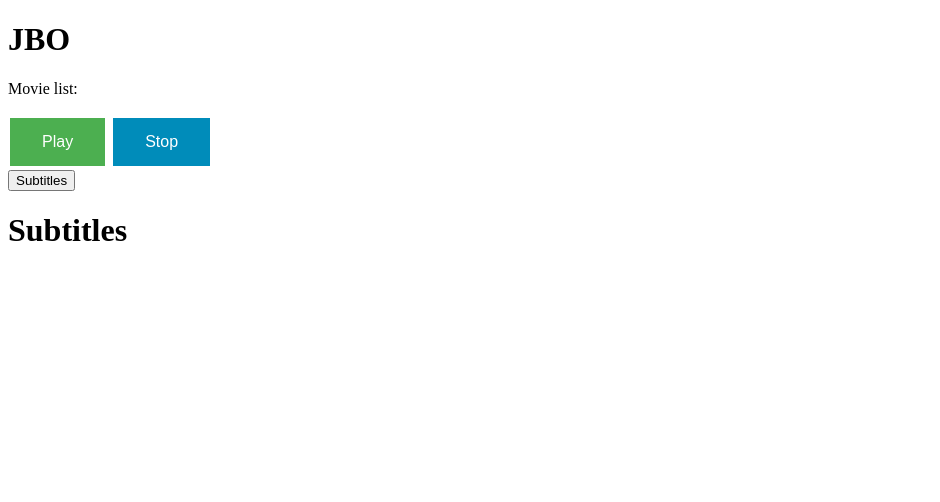
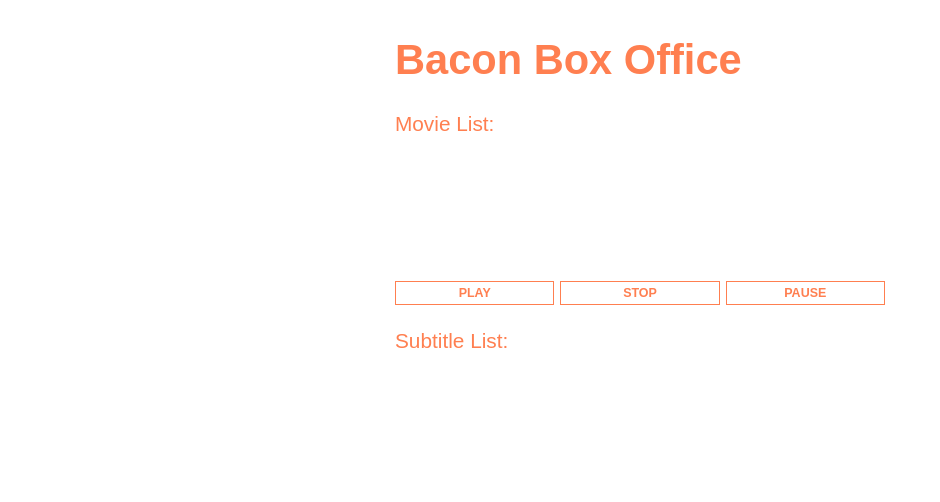
Before and after one commit to j-o-eriksson/jboxo, a Flask app: page / in a window 1280 px wide. Shown: the top 502 px of the page, without its empty margins (0-940 px from the left). Run offline with Flask 3, Linux system fonts and the light colour scheme.

Commit message:
improved cosmetics

```diff
--- a/client/tsconfig.json
+++ b/client/tsconfig.json
@@ -3,7 +3,8 @@
     "lib": [
       "ESNext",
       "dom"
-    ]
+    ],
+    "outDir": "../jboxo/static/js",
   },
   "files": [
     "app.ts"
--- a/jboxo/__init__.py
+++ b/jboxo/__init__.py
@@ -78,6 +78,7 @@ def create_app():
     dummy = Dummy()
 
     app = Flask(__name__)
+    print(app.config)
 
     @app.post("/control/<cmd>")
     def execute_command(cmd):
@@ -94,7 +95,8 @@ def create_app():
                 "data": [
                     {"name": p.stem, "path": str(p)} for p in dummy.root.rglob("*.mp4")
                 ]
-            }
+            },
+            indent=2,
         )
 
     @app.get("/subtitles")
@@ -104,7 +106,8 @@ def create_app():
                 "data": [
                     {"name": p.stem, "path": str(p)} for p in dummy.root.rglob("*.srt")
                 ]
-            }
+            },
+            indent=2,
         )
 
     @app.post("/info")  # TODO: ideally, this should be GET info/<path>
--- /dev/null
+++ b/jboxo/static/css/style.css
@@ -0,0 +1,120 @@
+/* static/css/style.css */
+
+:root {
+    --bg-color: white;
+    --main-color: coral;
+    --secondary-color: lavenderblush;
+}
+
+* {
+    box-sizing: border-box;
+}
+
+body {
+    color: var(--main-color);
+    font-size: 1.3em;
+    font-family: sans-serif;
+    display: grid;
+    justify-content: center;
+}
+
+h2 {
+    margin: 0;
+    padding-bottom: 0.3em;
+}
+
+hr {
+    border: 1px solid var(--main-color);
+    border-bottom: none;
+}
+
+label {
+    display: block;
+}
+
+label span {
+    min-width: 9ch;
+    display: inline-block;
+}
+
+input {
+    border: 1px solid var(--main-color);
+    color: inherit;
+    padding: 0.3em;
+}
+
+.hidden {
+    display: none;
+}
+
+.editing {
+    background-color: var(--secondary-color) !important;
+}
+
+button,
+.button {
+    background-color: var(--main-color);
+    border: 1px solid var(--main-color);
+    color: var(--bg-color);
+    cursor: pointer;
+    font-size: 0.6em;
+    font-weight: bold;
+    margin: 0.3em 0;
+    padding: 0.3em 1.3em;
+    text-transform: uppercase;
+    min-width: 23ch;
+}
+
+button:hover {
+    background-color: var(--bg-color);
+    color: var(--main-color);
+}
+
+.button {
+    background-color: transparent;
+    color: var(--main-color);
+    cursor: pointer;
+}
+
+.button:hover {
+    background-color: var(--main-color);
+    color: var(--bg-color);
+}
+
+/* Experimental stuff... */
+nav ul {
+    height:100px; width:100%;
+    overflow:hidden; overflow-y:scroll;
+}
+
+li {
+  /* float: left; */
+  list-style: none;
+  background-color: var(--main-color);
+  width: 100%;
+  /* margin-right: 30px; */
+  /* text-align: center; */
+  /* line-height: 60px; */
+}
+
+li a {
+  /* text-decoration: none; */
+  /* color: #FFFFFF; */
+  display: block;
+  list-style: none;
+    /* background-color: var(--main-color); */
+    border: 1px solid var(--main-color);
+    color: var(--bg-color);
+    cursor: pointer;
+    font-size: 0.6em;
+    font-weight: bold;
+    margin: 0.3em 0;
+    padding: 0.3em 1.3em;
+    text-transform: uppercase;
+    min-width: 23ch;
+}
+
+li a:hover {
+    background-color: var(--bg-color);
+    color: var(--main-color);
+}
--- /dev/null
+++ b/jboxo/static/js/index.js
@@ -0,0 +1,15 @@
+// static/js/index.js
+
+import { DebugForm } from "./debug.js";
+
+function main() {
+    console.log(document.querySelector(".debug-card"));
+    if (document.querySelector(".debug-card")) {
+        const debug = new DebugForm();
+        debug.showResponse("");
+    }
+}
+
+console.log("main");
+
+main();
--- /dev/null
+++ b/jboxo/static/js/request.js
@@ -0,0 +1,13 @@
+// static/js/request.js
+
+export function getData(endpoint, callback) {
+    const request = new XMLHttpRequest();
+    request.onreadystatechange = () => {
+        if (request.readyState === 4) {
+            callback(request.response);
+        }
+    };
+
+    request.open("GET", endpoint);
+    request.send();
+}
--- a/jboxo/templates/index.html
+++ b/jboxo/templates/index.html
@@ -3,54 +3,39 @@
   <head>
     <meta charset="UTF-8" />
     <meta name="viewport" content="width=device-width, initial-scale=1.0" />
-    <style>
-      .button {
-        border: none;
-        color: white;
-        padding: 15px 32px;
-        text-align: center;
-        text-decoration: none;
-        display: inline-block;
-        font-size: 16px;
-        margin: 4px 2px;
-        cursor: pointer;
-      }
-
-      .button1 {
-        background-color: #4caf50;
-      } /* Green */
-      .button2 {
-        background-color: #008cba;
-      } /* Blue */
-      .button3 {
-        background-color: red;
-      }
-    </style>
+    <link
+      rel="stylesheet"
+      href="{{ url_for('static', filename='css/style.css') }}"
+    />
+    <script
+      src="{{ url_for('static', filename='js/index.js') }}"
+      type="module"
+    ></script>
   </head>
   <body>
+
     <div>
-      <h1>JBO</h1>
-      <p>Movie list:</p>
-      <ul id="myList"></ul>
+      <h1>Bacon Box Office</h1>
+      <p>Movie List:</p>
+      <nav><ul id="myList"></ul></nav>
       <button class="button button1" , onclick="playVideo()">Play</button>
       <button class="button button2" , onclick="stopVideo()">Stop</button>
-      <!-- <button class="button button3" , onclick="pauseVideo()">Pause</button> -->
-      <script src="{{ url_for('static', filename='app.js') }}"></script>
+      <button class="button button3" , onclick="pauseVideo()">Pause</button>
+      <script src="{{ url_for('static', filename='js/app.js') }}"></script>
     </div>
 
     <!-- form data -->
     <div>
-      <!-- A button to open the popup form -->
-      <button class="open-button" onclick="openForm()">Subtitles</button>
-
       <!-- subtitle picker -->
       <div class="form-popup" id="myForm">
         <form action="" class="form-container">
-          <h1>Subtitles</h1>
-          <ul id="subList"></ul>
+          <p>Subtitle List:</p>
+          <nav><ul id="subList"></ul></nav>
         </form>
       </div>
+      <!-- A button to open the popup form -->
+      <!-- <button class="open-button" onclick="openForm()">Subtitles</button> -->
     </div>
-    <!-- form data -->
+    {% if config['DEBUG'] %} {% include "_debug.html" %} {% endif %}
   </body>
 </html>
```
Also changed, not shown: client/app.ts (+26 -22 lines), jboxo/static/js/debug.js (added, +39 -0 lines), jboxo/templates/_debug.html (added, +18 -0 lines), jboxo/static/style.css (deleted).
